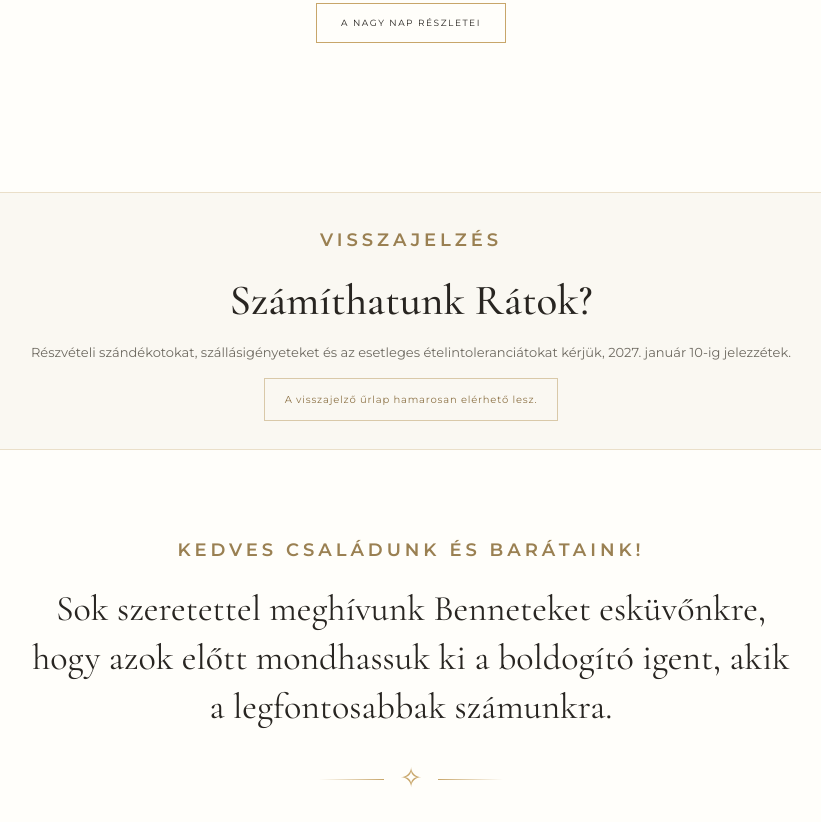
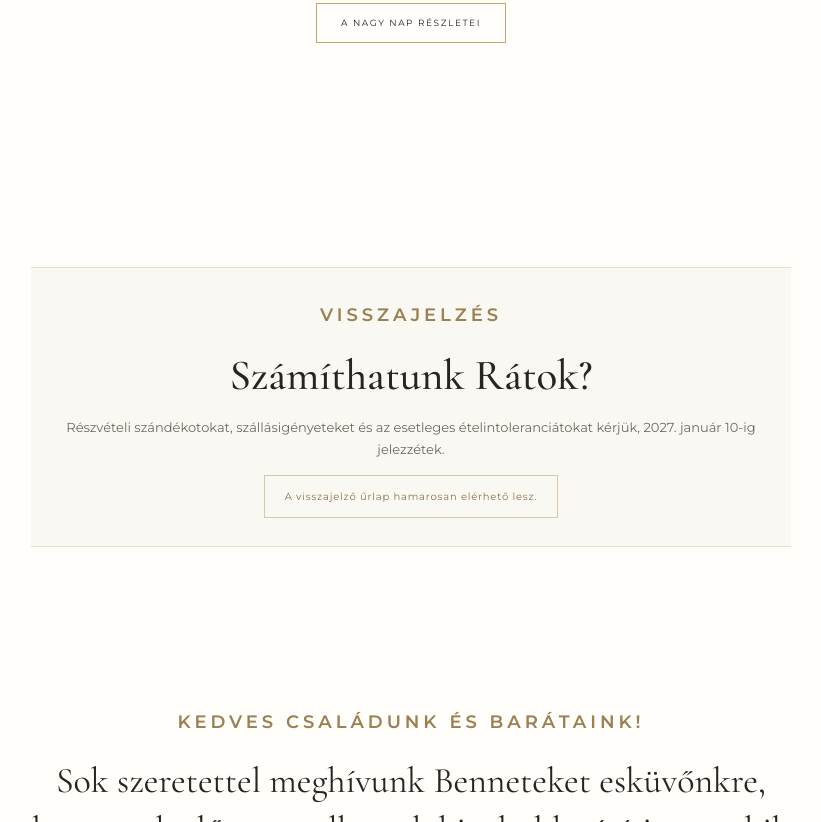
Before and after one commit to Chriskov92/eskuvo, a plain HTML site: page index.html in a window 1280 px wide. Shown: the part 628-1450 px from the top of the page, without its empty margins (229-1050 px from the left). Drawn offline with nearby package versions, Linux system fonts and the light colour scheme.

Commit message:
Update index.html

```diff
--- a/index.html
+++ b/index.html
@@ -30,12 +30,14 @@
 
   <main>
     <section class="rsvp-section">
-      <div class="venue-card">
+      <div class="section narrow">
+         <div class="venue-card">
         <p class="eyebrow">VISSZAJELZÉS</p>
         <h2>Számíthatunk Rátok?</h2>
         <p>Részvételi szándékotokat, szállásigényeteket és az esetleges ételintoleranciátokat kérjük, 2027. január 10-ig jelezzétek.</p>
         <div class="form-coming">A visszajelző űrlap hamarosan elérhető lesz.</div>
       </div>
+     </div>
     </section>
 
     <section class="welcome section" id="reszletek">
```
